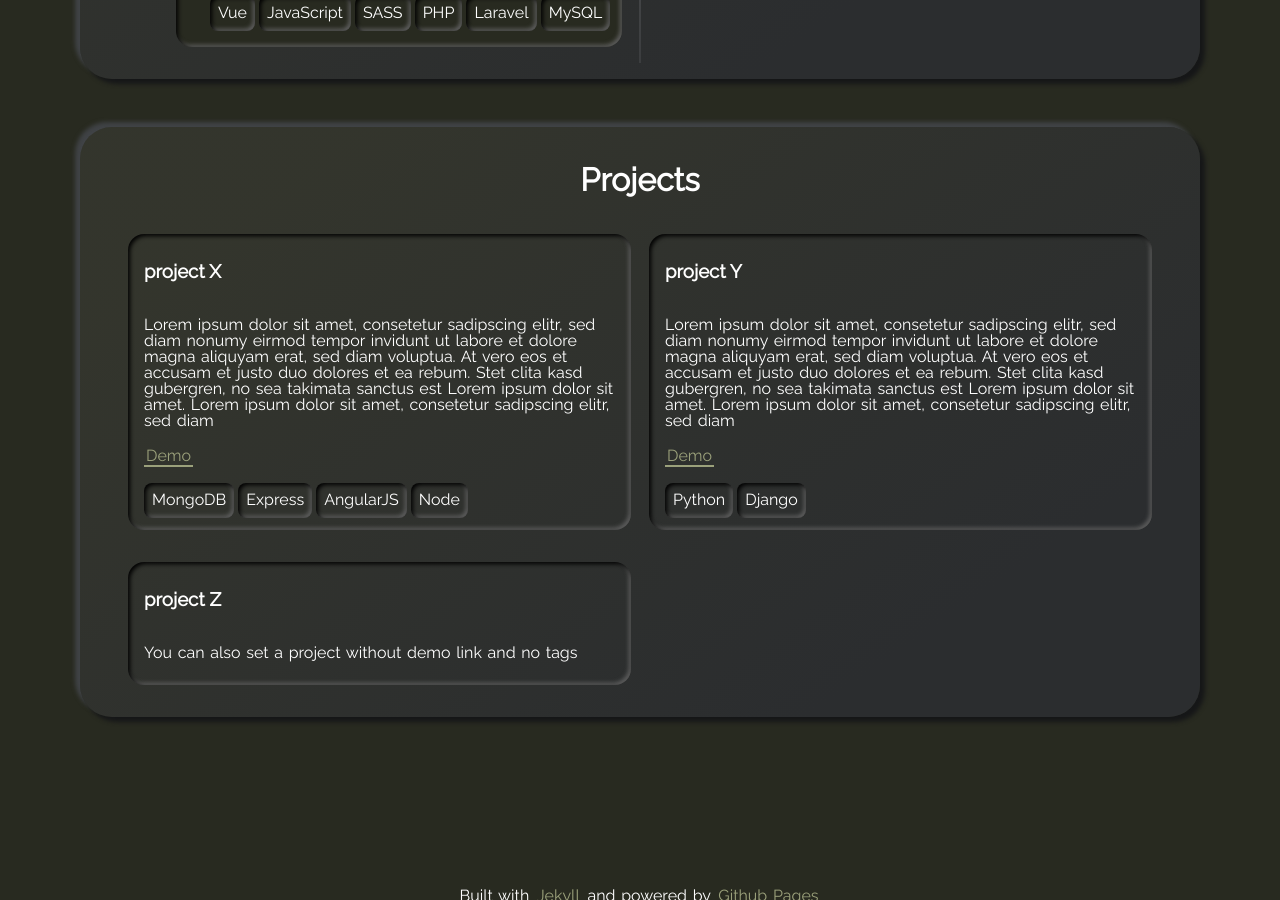
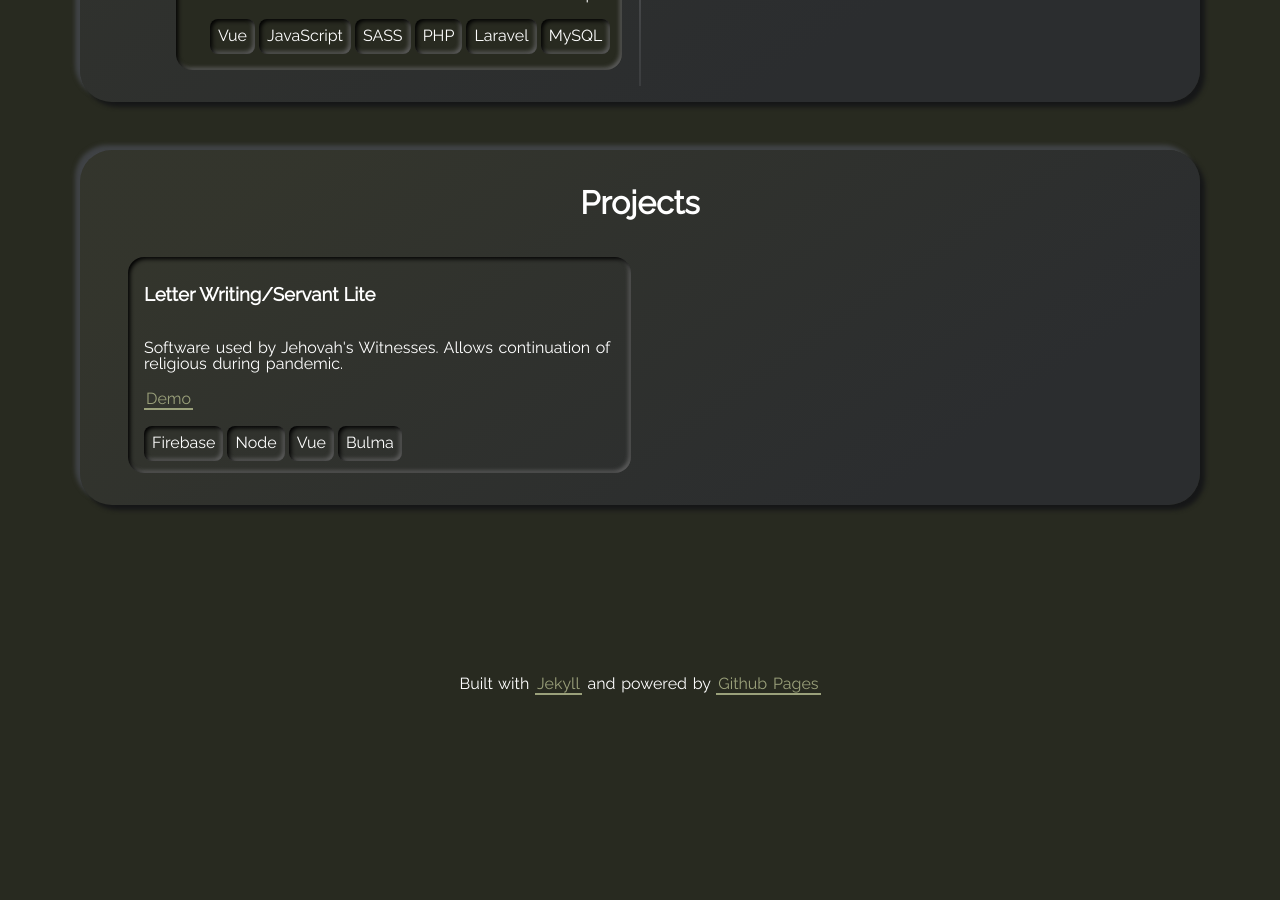
Before and after one commit to basicallysteve/simple-story, a Jekyll site: the page built from index.html, in a window 1280 px wide and 900 px high, scrolled down 2433 px. Built offline with Jekyll 4.4.1, drawn with Linux system fonts in a browser that asks for light colours; after the commit the page ends 3160 px from its top, so only the background shows below that; some of the changed text lies outside the part shown.

Commit message:
Fix yml configs

```diff
--- a/_config.yml
+++ b/_config.yml
@@ -23,8 +23,8 @@ email: stevenpaulturner@yahoo.com
 github_username: basicallysteve
 codepen_username:
 dev_username:
-linkedin_username: exampleUser
-twitter_username: exampleUser
+linkedin_username: basicallysteve
+twitter_username:
 
 # ABOUT ME SECTION
 # show_aboutme_card:
@@ -34,7 +34,7 @@ show_aboutme_card: true
 # about_me_title: The will be displayed as the title in the About Me section
 about_me_title: About Me
 # about_me_description: This will be displayed under the title.
-about_me_description: Frontend Developer with 6 years of experience
+about_me_description: NY Based Frontend Developer with 6 years of experience. Outside of work, I enjoy traveling, concerts, lifting weights and sneakers.
 
 # SKILLS SECTION
 # show_skills_card:
@@ -53,7 +53,7 @@ show_timeline_card: true
 timeline_title: Education & Experience
 # cv_download_link: The link where you host your cv.
 # > e.g. you share your cv on your dropbox, then add the dropbox link here
-cv_download_link: https://example.com/
+cv_download_link:
 
 # PROJECTS SECTION
 # show_projects_card:
@@ -86,7 +86,7 @@ contact_description: Interested in what you see? Please contact me at my email.
 # GITHUB-METADATA
 # Set this to your forked repository
 # > e.g. <user>/<user>.github.io
-repository: simle-story/basicallysteve.github.io
+repository: simple-story/basicallysteve.github.io
 projects:
   # sortby:
   # > set this to pushed, if you want to sort your github repositories by time.
--- a/_data/projects.yml
+++ b/_data/projects.yml
@@ -13,21 +13,11 @@
 #     - tag: AngularJS
 #     - tag: Node
 
-- name: project X
-  descr: "Lorem ipsum dolor sit amet, consetetur sadipscing elitr, sed diam nonumy eirmod tempor invidunt ut labore et dolore magna aliquyam erat, sed diam voluptua. At vero eos et accusam et justo duo dolores et ea rebum. Stet clita kasd gubergren, no sea takimata sanctus est Lorem ipsum dolor sit amet. Lorem ipsum dolor sit amet, consetetur sadipscing elitr, sed diam"
-  demo: https://example.com/
+- name: Letter Writing/Servant Lite
+  descr: "Software used by Jehovah's Witnesses. Allows continuation of religious during pandemic."
+  demo: https://letter-writing-app.web.app/
   tags:
-    - tag: MongoDB
-    - tag: Express
-    - tag: AngularJS
+    - tag: Firebase
     - tag: Node
-
-- name: project Y
-  descr: "Lorem ipsum dolor sit amet, consetetur sadipscing elitr, sed diam nonumy eirmod tempor invidunt ut labore et dolore magna aliquyam erat, sed diam voluptua. At vero eos et accusam et justo duo dolores et ea rebum. Stet clita kasd gubergren, no sea takimata sanctus est Lorem ipsum dolor sit amet. Lorem ipsum dolor sit amet, consetetur sadipscing elitr, sed diam"
-  demo: https://example.com/
-  tags:
-    - tag: Python
-    - tag: Django
-
-- name: project Z
-  descr: "You can also set a project without demo link and no tags"
+    - tag: Vue
+    - tag: Bulma
```
